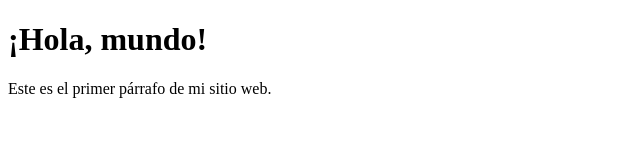
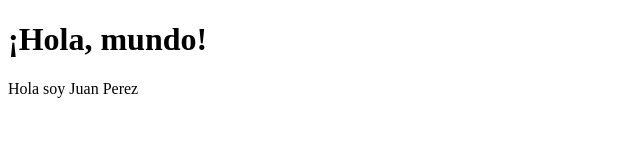
Before and after one commit to valentina-lulic/GIT-REPO, a plain HTML site: page index.html in a window 1280 px wide. Shown: the whole page, without its empty margins (0-640 px from the left). Drawn offline with Linux system fonts and the light colour scheme.

Commit message:
Replace first paragraph with greeting from Juan Perez

```diff
--- a/index.html
+++ b/index.html
@@ -7,6 +7,6 @@
 </head>
 <body>
     <h1>¡Hola, mundo!</h1>
-    <p>Este es el primer párrafo de mi sitio web.</p>
+    <p>Hola soy Juan Perez</p>
 </body>
 </html>
```
